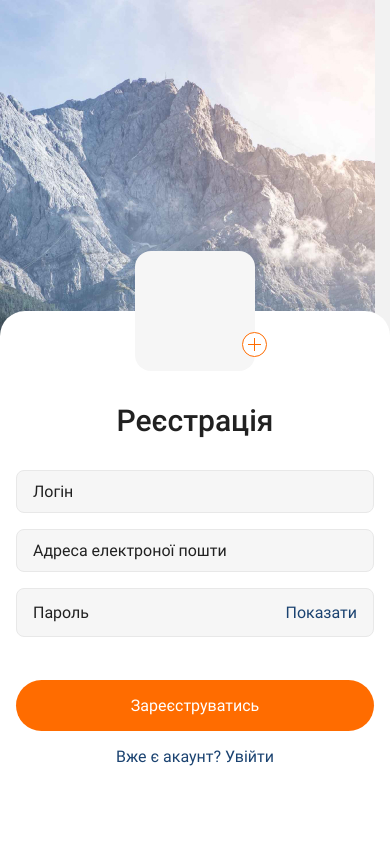
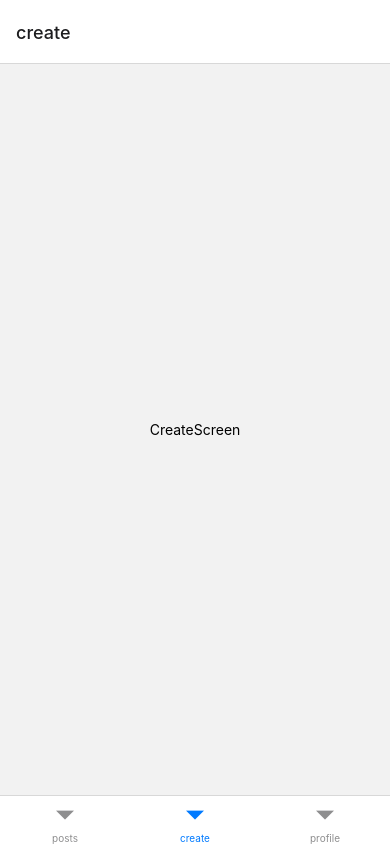
Before and after one commit to NikolayLemehov/goit-hw-react-native, a React Native app: screen /create in a window 390 px wide. Built offline with nearby package versions, Linux system fonts and the light colour scheme.

Commit message:
feat: add routing

```diff
--- a/App.js
+++ b/App.js
@@ -1,25 +1,45 @@
+import { useState } from 'react';
 import { createStackNavigator } from '@react-navigation/stack';
 import { NavigationContainer } from '@react-navigation/native';
+import { createBottomTabNavigator } from '@react-navigation/bottom-tabs';
+import ProfileScreen from './screens/mainScreen/ProfileScreen';
+import CreateScreen from './screens/mainScreen/CreateScreen';
+import PostsScreen from './screens/mainScreen/PostsScreen';
 import RegistrationScreen from './screens/auth/RegistrationScreen/RegistrationScreen';
 import LoginScreen from './screens/auth/LoginScreen/LoginScreen';
 
 export default function App() {
+  const [isAuth, setIsAuth] = useState(true);
 
-  const Stack = createStackNavigator();
+  const AuthStack = createStackNavigator();
+  const MainTab = createBottomTabNavigator();
+
   return (
     <NavigationContainer>
-      <Stack.Navigator>
-        <Stack.Screen
+
+      {!isAuth && (
+        <AuthStack.Navigator>
+          <AuthStack.Screen
             options={{headerShown: false}}
             name='registration'
             component={RegistrationScreen}
           />
-        <Stack.Screen
+          <AuthStack.Screen
             options={{headerShown: false}}
             name='login'
             component={LoginScreen}
           />
-      </Stack.Navigator>
+        </AuthStack.Navigator>
+      )}
+
+      {isAuth && (
+        <MainTab.Navigator>
+          <MainTab.Screen name='posts' component={PostsScreen}/>
+          <MainTab.Screen name='create' component={CreateScreen}/>
+          <MainTab.Screen name='profile' component={ProfileScreen}/>
+        </MainTab.Navigator>
+      )}
+
     </NavigationContainer>
   );
 }
--- a/package.json
+++ b/package.json
@@ -11,6 +11,7 @@
   "dependencies": {
     "@expo/webpack-config": "^0.17.2",
     "@react-native-community/masked-view": "^0.1.11",
+    "@react-navigation/bottom-tabs": "^6.5.4",
     "@react-navigation/native": "^6.1.3",
     "@react-navigation/stack": "^6.3.12",
     "expo": "~47.0.12",
--- a/screens/auth/LoginScreen/LoginScreen.js
+++ b/screens/auth/LoginScreen/LoginScreen.js
@@ -16,7 +16,7 @@ import { useKeyboardShow } from '../../../hooks/useKeyboardShow';
 const initValues = { email: '', password: '' };
 const initFocus = { email: false, password: false };
 
-export default function LoginScreen({navigation}) {
+export default function LoginScreen({ navigation }) {
   const [isShowKeyboard, setIsShowKeyboard] = useKeyboardShow();
   const [isShowPassword, setIsShowPassword] = useState(false);
   const [values, setValues] = useState(initValues);
@@ -42,7 +42,7 @@ export default function LoginScreen({navigation}) {
   return (
     <>
       <KeyboardAvoidingView
-        style={{flex: 1}}
+        style={{ flex: 1 }}
         behavior={Platform.OS === 'ios' ? 'padding' : 'height'}
       >
         <TouchableWithoutFeedback onPress={Keyboard.dismiss}>
@@ -88,7 +88,9 @@ export default function LoginScreen({navigation}) {
                       }} text='Войти' />
                     </View>
 
-                    <Text style={s.text} onPress={() => navigation.navigate('registration')}>Немає акаунта? Зареєструватись</Text>
+                    <Text style={s.text}>
+                      Немає акаунта? <Text onPress={() => navigation.navigate('registration')}>Зареєструватись</Text>
+                    </Text>
                   </>
                 )}
               </View>
--- a/screens/auth/RegistrationScreen/RegistrationScreen.js
+++ b/screens/auth/RegistrationScreen/RegistrationScreen.js
@@ -112,7 +112,9 @@ export default function RegistrationScreen({navigation}) {
                       }} text='Зареєструватись' />
                     </View>
 
-                    <Text style={s.text} onPress={() => navigation.navigate('login')}>Вже є акаунт? Увійти</Text>
+                    <Text style={s.text}>
+                      Вже є акаунт? <Text onPress={() => navigation.navigate('login')}>Увійти</Text>
+                    </Text>
                   </>
                 )}
               </View>
--- /dev/null
+++ b/screens/mainScreen/CreateScreen.js
@@ -0,0 +1,15 @@
+import { Text, View } from 'react-native';
+
+export default function CreateScreen() {
+  return (
+    <View
+      style={{
+        flex: 1,
+        justifyContent: 'center',
+        alignItems: 'center',
+      }}
+    >
+      <Text>CreateScreen</Text>
+    </View>
+  );
+}
--- /dev/null
+++ b/screens/mainScreen/PostsScreen.js
@@ -0,0 +1,15 @@
+import { Text, View } from 'react-native';
+
+export default function PostsScreen() {
+  return (
+    <View
+      style={{
+        flex: 1,
+        justifyContent: 'center',
+        alignItems: 'center',
+      }}
+    >
+      <Text>PostsScreen</Text>
+    </View>
+  );
+}
--- /dev/null
+++ b/screens/mainScreen/ProfileScreen.js
@@ -0,0 +1,15 @@
+import { Text, View } from 'react-native';
+
+export default function ProfileScreen() {
+  return (
+    <View
+      style={{
+        flex: 1,
+        justifyContent: 'center',
+        alignItems: 'center',
+      }}
+    >
+      <Text>ProfileScreen</Text>
+    </View>
+  );
+}
```
Also changed, not shown: 1 other file (tests, documents, lock files or other folders). Lines whose indentation alone changed are shown as unchanged.
